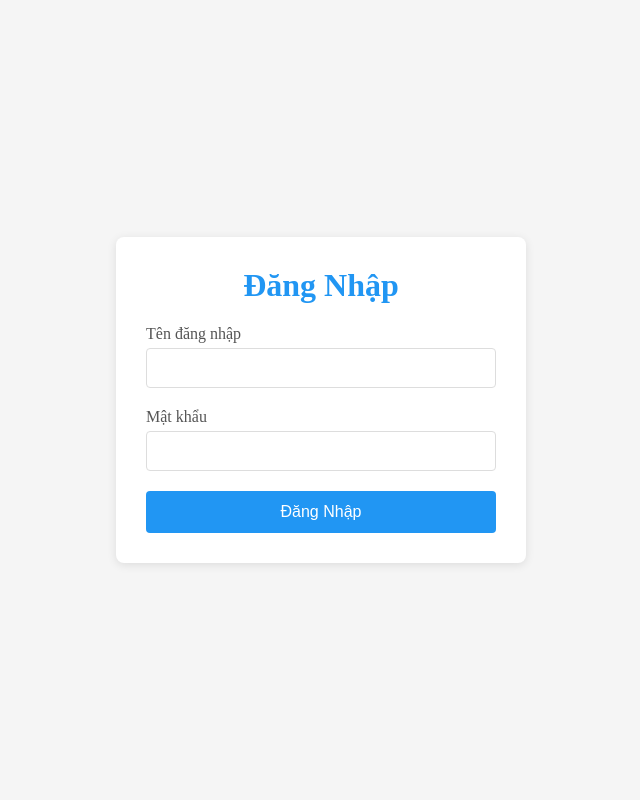
After one commit to phamleanh05/Smart_Energy_Monitoring, a PHP site: page /login.php in a window 1280 px wide. The commit adds this page. Shown: the whole page, without its empty margins (319-959 px from the left). Run offline with PHP 8.4, Linux system fonts and the light colour scheme.

Commit message:
add function login and logout

```diff
--- /dev/null
+++ b/index.php
@@ -0,0 +1,5 @@
+<?php
+// Redirect to login page
+header("Location: login.php");
+exit();
+?>
--- /dev/null
+++ b/login.php
@@ -0,0 +1,133 @@
+<?php
+session_start();
+require 'database.php';
+
+// Check if user is already logged in
+if (isset($_SESSION['user_id'])) {
+    header("Location: dashboard.php");
+    exit();
+}
+
+$error = '';
+
+// Process login form submission
+if ($_SERVER['REQUEST_METHOD'] == 'POST') {
+    $username = $_POST['username'] ?? '';
+    $password = $_POST['password'] ?? '';
+
+    if (empty($username) || empty($password)) {
+        $error = 'Vui lòng nhập tên đăng nhập và mật khẩu';
+    } else {
+        $pdo = Database::connect();
+
+        // Prepare SQL statement to prevent SQL injection
+        $stmt = $pdo->prepare("SELECT id, username, password FROM users WHERE username = ?");
+        $stmt->execute([$username]);
+        $user = $stmt->fetch(PDO::FETCH_ASSOC);
+
+        if ($user && password_verify($password, $user['password'])) {
+            // Login successful
+            $_SESSION['user_id'] = $user['id'];
+            $_SESSION['username'] = $user['username'];
+
+            // Redirect to dashboard
+            header("Location: dashboard.php");
+            exit();
+        } else {
+            $error = 'Tên đăng nhập hoặc mật khẩu không đúng';
+        }
+
+        Database::disconnect();
+    }
+}
+?>
+<!DOCTYPE HTML>
+<html lang="vi">
+<head>
+    <meta charset="UTF-8">
+    <meta name="viewport" content="width=device-width, initial-scale=1.0">
+    <title>Đăng Nhập - Hệ Thống Giám Sát Năng Lượng</title>
+    <style>
+        body {
+            font-family: "Times New Roman", "Times", "Noto Serif", "DejaVu Serif", serif;
+            margin: 0;
+            padding: 0;
+            background-color: #f5f5f5;
+            height: 100vh;
+            display: flex;
+            justify-content: center;
+            align-items: center;
+        }
+        .login-container {
+            background: white;
+            border-radius: 8px;
+            box-shadow: 0 2px 10px rgba(0,0,0,0.1);
+            padding: 30px;
+            width: 350px;
+        }
+        h1 {
+            text-align: center;
+            color: #2196F3;
+            margin-top: 0;
+        }
+        .form-group {
+            margin-bottom: 20px;
+        }
+        label {
+            display: block;
+            margin-bottom: 5px;
+            color: #555;
+        }
+        input[type="text"],
+        input[type="password"] {
+            width: 100%;
+            padding: 10px;
+            border: 1px solid #ddd;
+            border-radius: 4px;
+            box-sizing: border-box;
+            font-size: 16px;
+        }
+        button {
+            width: 100%;
+            padding: 12px;
+            background-color: #2196F3;
+            color: white;
+            border: none;
+            border-radius: 4px;
+            cursor: pointer;
+            font-size: 16px;
+        }
+        button:hover {
+            background-color: #0b7dda;
+        }
+        .error {
+            color: #f44336;
+            margin-bottom: 15px;
+            text-align: center;
+        }
+    </style>
+</head>
+<body>
+    <div class="login-container">
+        <h1>Đăng Nhập</h1>
+
+        <?php if (!empty($error)): ?>
+            <div class="error"><?php echo $error; ?></div>
+        <?php endif; ?>
+
+        <form method="POST" action="login.php">
+            <div class="form-group">
+                <label for="username">Tên đăng nhập</label>
+                <input type="text" id="username" name="username" required>
+            </div>
+
+            <div class="form-group">
+                <label for="password">Mật khẩu</label>
+                <input type="password" id="password" name="password" required>
+            </div>
+
+            <button type="submit">Đăng Nhập</button>
+        </form>
+    </div>
+</body>
+</html>
```
Also changed, not shown: create_admin_user.php (added, +34 -0 lines), dashboard.php (+20 -0 lines), historical_data.php (+13 -1 lines), logout.php (added, +13 -0 lines), register.php (added, +170 -0 lines).
